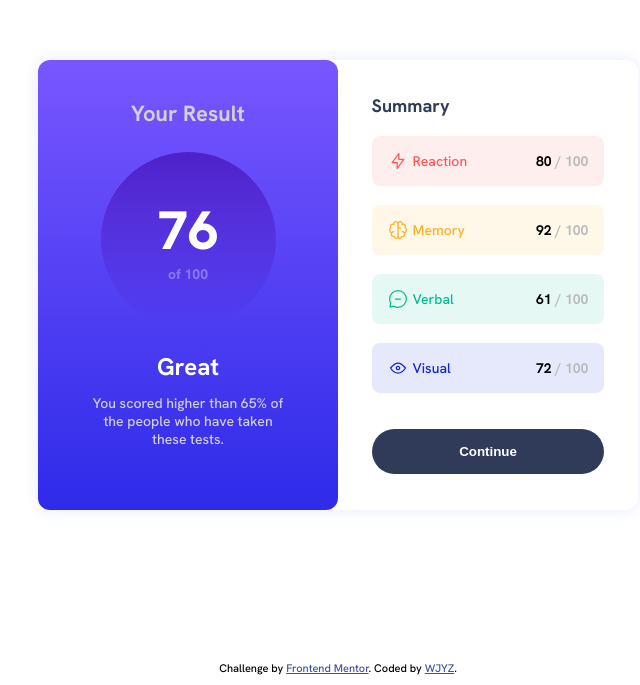
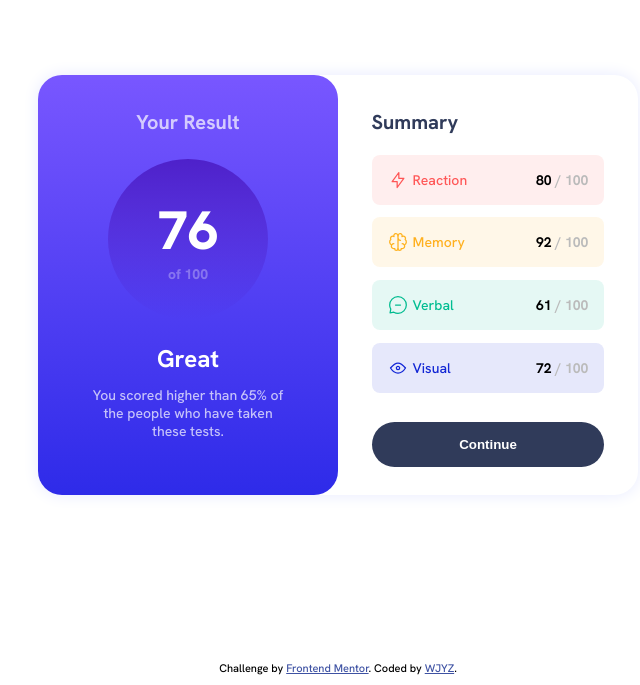
Before and after one commit to g1Ynuj/results-summary.frontendmentor, a plain HTML site: page index.html in a window 1280 px wide. Shown: the part 115-800 px from the top of the page, without its empty margins (302-942 px from the left). Drawn offline with Linux system fonts and the light colour scheme.

Commit message:
border-radius and title text style update

```diff
--- a/index.html
+++ b/index.html
@@ -29,7 +29,7 @@
       <div class="card">
         <div class="left">
           <div class="left-con">
-            <p class="result-text">Your Result</p>
+            <p class="title">Your Result</p>
             <div class="circle-bg">
               <p class="score">
                 76
@@ -45,7 +45,7 @@
         </div>
         <div class="right">
           <div class="right-con">
-            <div class="title">Summary</div>
+            <p class="title">Summary</p>
             <div class="pill danger">
               <p class="text">
                 <object data="./assets/images/icon-reaction.svg"></object>
--- a/styles.css
+++ b/styles.css
@@ -6,7 +6,7 @@ body {
 }
 
 p {
-  font-size: 22px;
+  font-size: 20px;
   font-weight: 500;
 }
 
@@ -21,8 +21,8 @@ p {
 
 .card {
   width: 600px;
-  height: 450px;
-  border-radius: 12px;
+  height: 420px;
+  border-radius: 24px;
   box-shadow: 0 0 15px 1px rgb(234, 237, 255);
   display: flex;
 }
@@ -32,26 +32,22 @@ p {
   color: hsl(0, 0%, 100%);
   background: linear-gradient(hsl(252, 100%, 67%), hsl(241, 81%, 54%));
   border-radius: inherit;
-  display: flex;
-  flex-direction: column;
-  justify-content: center;
-  align-items: center;
   text-align: center;
 }
 
 .left-con {
-  padding: 0 3rem;
-  margin-bottom: 2rem;
+  margin: 2.1rem 3rem;
 }
 
-.result-text {
-  color: hsl(0, 0%, 82%);
+.left-con .title {
+  color: hsl(0, 0%, 100%);
+  opacity: 0.7;
   font-weight: 700;
 }
 
 .circle-bg {
-  width: 175px;
-  height: 175px;
+  width: 160px;
+  height: 160px;
   background: linear-gradient(hsla(256, 72%, 46%, 1), hsla(241, 72%, 46%, 0));
   border-radius: 50%;
   display: flex;
@@ -79,7 +75,8 @@ p {
 }
 
 .description {
-  color: hsl(0, 0%, 82%);
+  color: hsl(0, 0%, 100%);
+  opacity: 0.7;
   font-size: 14px;
   margin-top: 12px;
 }
@@ -89,11 +86,10 @@ p {
 }
 
 .right-con {
-  padding: 2.1rem;
+  margin: 2.1rem;
 }
 
 .right-con .title {
-  font-size: 18px;
   color: hsl(224, 30%, 27%);
   font-weight: 700;
 }
@@ -104,7 +100,7 @@ p {
   justify-content: space-between;
   align-items: center;
   border-radius: 8px;
-  margin: 1.2rem 0;
+  margin: 0.8rem 0;
   padding: 0 1rem;
 }
 
```
